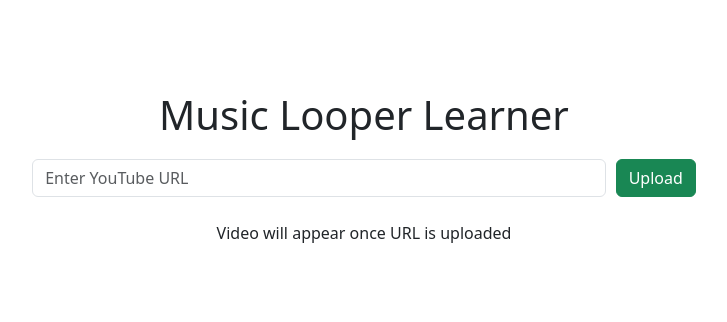
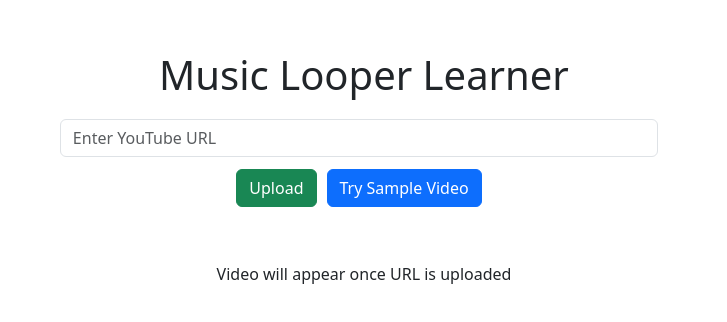
Before and after one commit to DanNguyen0117/music-looper-learner, a React (Vite) app: page / in a window 1280 px wide. Shown: the part 232-554 px from the top of the page, without its empty margins (271-998 px from the left). Built offline with nearby package versions, Linux system fonts and the light colour scheme.

Commit message:
put buttons together, added sample video button

```diff
--- a/src/Video.css
+++ b/src/Video.css
@@ -14,12 +14,11 @@
 }
 
 .wrapper .form {
-  width: 60%;
+  width: 70%;
   display: flex;
   justify-content: flex-start;
   align-items: flex-start;
 }
-
 
 .wrapper .youtube-box {
   width: 50%;
@@ -33,8 +32,10 @@
   }
 }
 
+.btn {
+  margin-right: 10px;
+}
 .error-msg {
-  width: 50%;
   font-size: 14px;
   font-weight: 600;
   color: red;
--- a/src/Video.tsx
+++ b/src/Video.tsx
@@ -1,4 +1,4 @@
-import { useState, useEffect, useRef} from 'react'
+import React, { useState, useEffect, useRef} from 'react'
 import Youtube, { YouTubeProps, YouTubePlayer } from 'react-youtube'
 import Slider, { SliderProps } from 'rc-slider'
 import './Video.css'
@@ -15,6 +15,16 @@ function secondsToHMS(seconds: number) {
     return formattedTime
 }
 
+/**
+ * Sample video urls:
+ * All The Things You Are - Chet Baker. https://www.youtube.com/watch?v=ngFdSR_aqdI
+ * Clair De Lune - Debussy (Rousseau). https://www.youtube.com/watch?v=WNcsUNKlAKw
+ */
+const sampleVideos = [
+    "WNcsUNKlAKw",
+    "ngFdSR_aqdI",
+
+]
 export default function Video() {
     const [videoURL, setVideoURL] = useState('')
     const [errorMessage, setErrorMessage] = useState('')
@@ -22,8 +32,11 @@ export default function Video() {
     const [startTime, setStartTime] = useState(0)
     const [endTime, setEndTime] = useState(0)
     const [sliderValues, setSliderValues] = useState([0,100])
+    const [sampleVideoIndex, setSampleVideoIndex] = useState(0)
 
     const player = useRef<YouTubePlayer>()
+
+    const VIDEO_K = 49                      // constant used for 16*k width and 9*k height (16:9 ratio)
 
     /**
      * Loop methods
@@ -63,6 +76,7 @@ export default function Video() {
     }
 
     const handleURLChange = (e: React.ChangeEvent<HTMLInputElement>) => {
+        e.preventDefault()
         setVideoURL(e.target.value)
         setErrorMessage('')
     }
@@ -71,7 +85,7 @@ export default function Video() {
      * Upload button handle
      *
      */
-    const handleYoutubeSubmit = (e: React.FormEvent<HTMLFormElement>) => {
+    const handleYoutubeSubmit = (e: React.FormEvent<HTMLFormElement> | React.MouseEvent<HTMLElement>) => {
         e.preventDefault()
         const youtubeRegex = /(?:https?:\/\/)?(?:www\.)?youtu\.?be(?:\.com)?\/?.*(?:watch|embed)?(?:.*v=|v\/|\/)([\w\-_]+)\&?/
         if (youtubeRegex.test(videoURL)) {
@@ -84,29 +98,33 @@ export default function Video() {
     }
 
     /**
+     * Sample video button handle
+     *
+     */
+    const handleSampleVideo = () => {
+        setVideoCode(sampleVideos[sampleVideoIndex])
+        setSampleVideoIndex(index => index == sampleVideos.length-1 ? 0 : index + 1)
+        setErrorMessage('')
+    }
+
+    /**
      * React-Youtube player handles
      *
      */
-    // const onStateChange: YouTubeProps['onStateChange'] = () => {
-    //     console.log("state change", startTime, endTime)
-    //     updateStartEndDisplayTimes(startTime, endTime)
-    //     setSliderValues([startTime, endTime])
-    // }
-
     const onReady: YouTubeProps['onReady'] = (e) => {
         console.log("onready")
         // access to player in all event handlers via event.target
 
         player.current = e.target
-        e.target.pauseVideo()
+        // e.target.pauseVideo()
         setStartTime(0)
         setEndTime(e.target.getDuration())
         setSliderValues([0, e.target.getDuration()])
     }
 
     const opts: YouTubeProps['opts'] = {
-        height: '390',
-        width: '670',
+        height: String(9 * VIDEO_K),
+        width: String(16 * VIDEO_K),
         playerVars: {
             autoplay: 1,
         },
@@ -114,21 +132,22 @@ export default function Video() {
 
     return (
         <div className='wrapper'>
-            <h1 className='form-group title' style={{ marginBottom: '20px' }}>Music Looper Learner</h1>
-            <form className='form-group form' onSubmit={handleYoutubeSubmit}>
+            <h1 className='form-group title' style={{ marginBottom: '20px'}}>Music Looper Learner</h1>
+            <form className='form-group form' onSubmit={handleYoutubeSubmit} style={{marginBottom: '12px', width: '55%'}}>
                 <input
                     className='form-control'
                     type='text'
-                    style={{ marginRight: '10px' }}
+                    style={{ marginRight: '10px'}}
                     value={videoURL}
                     placeholder='Enter YouTube URL'
                     onChange={e => handleURLChange(e)}
                 />
-                <button type='submit' className='btn btn-success btn-md'>
-                    Upload
-                </button>
             </form>
-            {errorMessage && <div className='error-msg'>{errorMessage}</div>}
+            <div className='button-container' style={{marginBottom: '10px'}}>
+                <button type='submit' className='btn btn-success btn-md' onClick={handleYoutubeSubmit}>Upload</button>
+                <button className='btn btn-primary' onClick={handleSampleVideo}>{videoCode === '' ? "Try Sample Video" : "Try Another Video"}</button>
+            </div>
+            {errorMessage ? <div className='error-msg'>{errorMessage}</div> : <div style={{height: '21px'}}></div>}
             <br></br>
             {videoCode ?
             <>
@@ -137,9 +156,8 @@ export default function Video() {
                     videoId={videoCode}
                     opts={opts}
                     onReady={onReady}
-                    // onStateChange={onStateChange}
                 />
-                <div className='slider-container'>
+                <div className='slider-container' style={{width: `${16 * VIDEO_K - 25}px`}}>
                     <Slider
                         range
                         min={startTime}
```
